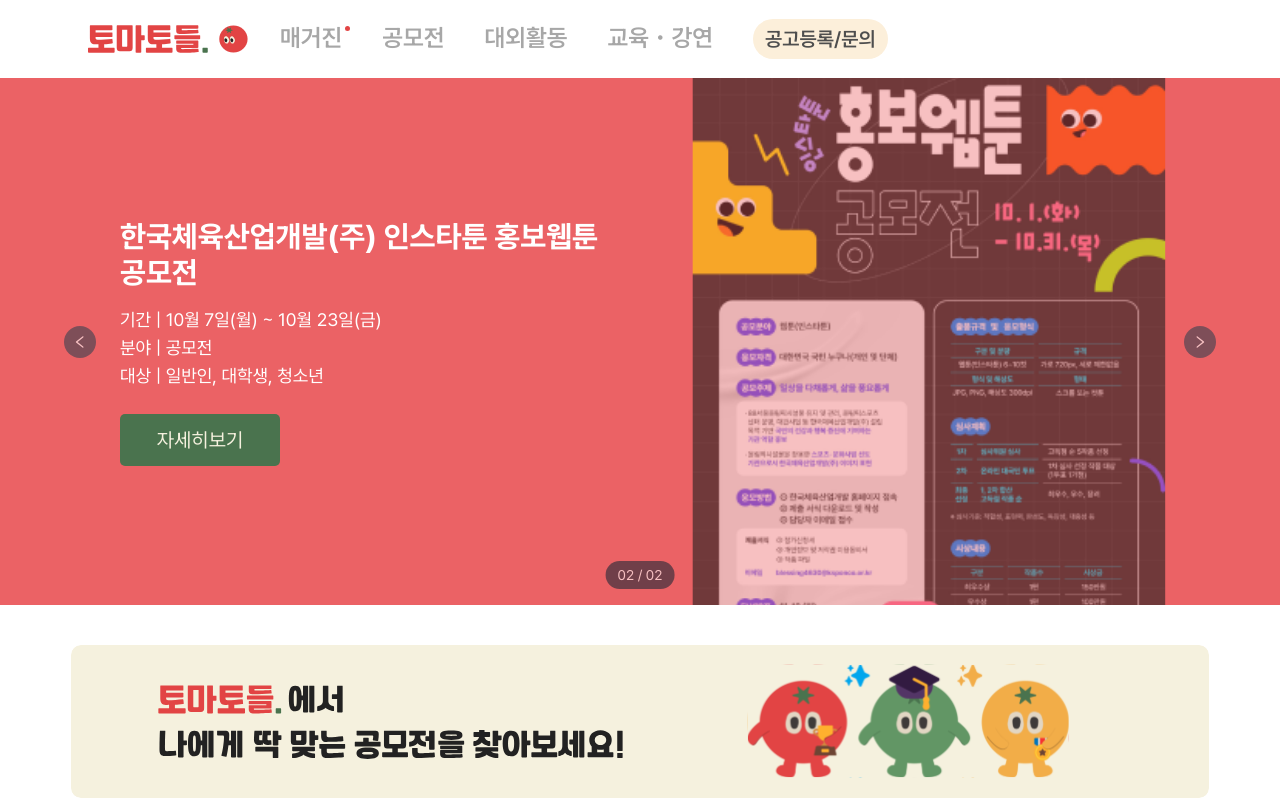
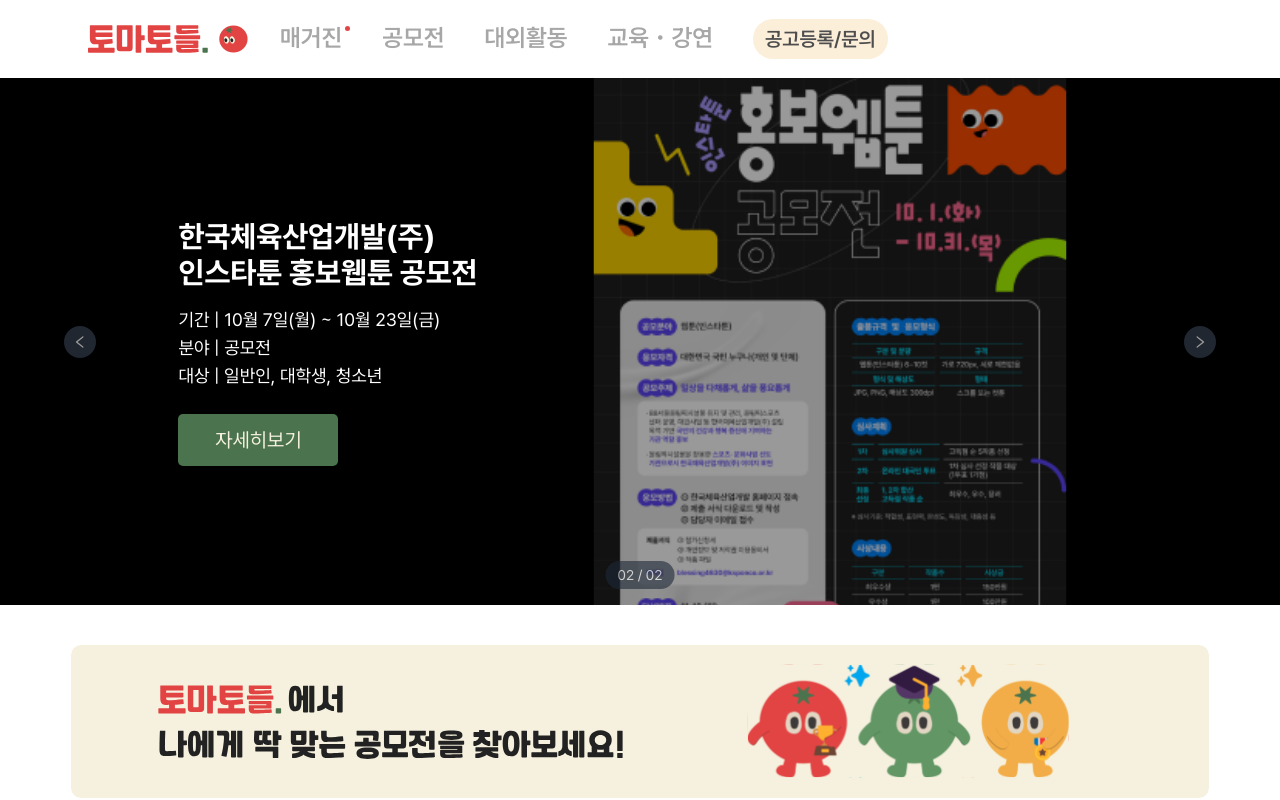
Before and after one commit to hminah0215/tomatoes, a Next.js app: page / in a window 1280 px wide. Shown: the top 800 px of the page. Built offline with nearby package versions, Linux system fonts and the light colour scheme.

Commit message:
design: 메인 슬라이더 내 제목 배치 수정, 배경색 적용 수정

```diff
--- a/src/components/ui/homePage/MainSlider.tsx
+++ b/src/components/ui/homePage/MainSlider.tsx
@@ -8,15 +8,17 @@
   const contents = [
     {
       imageUrl: '/assets/homePage/Poster1.png',
-      title: '2024 두드림 페스티벌 자원 봉사자 모집',
+      title: (<>2024 두드림 페스티벌<br/>자원 봉사자 모집</>),  // hard coding
       receptionPeriod: `10월 ${Math.floor(Math.random() * 10) + 1}일(월) ~ 10월 ${Math.floor(Math.random() * 20) + 10}일(금)`,
       category: '대외활동',
+      bgColor: '#eb6265'
     },
     {
       imageUrl: '/assets/homePage/Poster2.png',
-      title: '한국체육산업개발(주) 인스타툰 홍보웹툰 공모전',
+      title: (<>한국체육산업개발(주)<br/>인스타툰 홍보웹툰 공모전</>),  // hard coding
       receptionPeriod: `10월 ${Math.floor(Math.random() * 10) + 1}일(월) ~ 10월 ${Math.floor(Math.random() * 20) + 10}일(금)`,
       category: '공모전',
+      bgColor: '#000000'
     }
   ];
 
@@ -39,7 +41,10 @@
   };
 
   return (
-    <div className="relative w-full h-[527px] bg-[#eb6265] overflow-hidden">
+    <div
+      className="relative w-full h-[527px] overflow-hidden"
+      style={{ backgroundColor: contents[currentIndex].bgColor }}
+    >
       <div
         className="w-full h-full flex transition-transform ease-out duration-700"
         style={{ transform: `translateX(-${currentIndex * 100}%)` }}
@@ -47,16 +52,16 @@
         {contents.map((content, index) => (
           <div key={index} className="relative min-w-full flex items-center justify-center">
             <div className="ml-20 pl-10 z-10 text-white">
-              <h1 className="text-3xl font-bold mb-4">{content.title}</h1>
+              <h1 className="text-2xl md:text-3xl font-bold mb-4 break-words">{content.title}</h1>
               <div className="mb-6">
-                <p className="text-lg">기간 | {content.receptionPeriod}</p>
-                <p className="text-lg">분야 | {content.category}</p>
-                <p className="text-lg">대상 | 일반인, 대학생, 청소년</p>
+                <p className="text-base md:text-lg">기간 | {content.receptionPeriod}</p>
+                <p className="text-base md:text-lg">분야 | {content.category}</p>
+                <p className="text-base md:text-lg">대상 | 일반인, 대학생, 청소년</p>
               </div>
               <BannerLink url={'/contest'} />
             </div>
 
-            <div className="right-0 w-[55%] h-full mr-10 relative scale-125">
+            <div className="right-0 w-[55%] h-full mr-10 relative scale-125 md:min-w-[500px]">
               <Image
                 src={content.imageUrl}
                 alt={`slide-${index}`}
```
